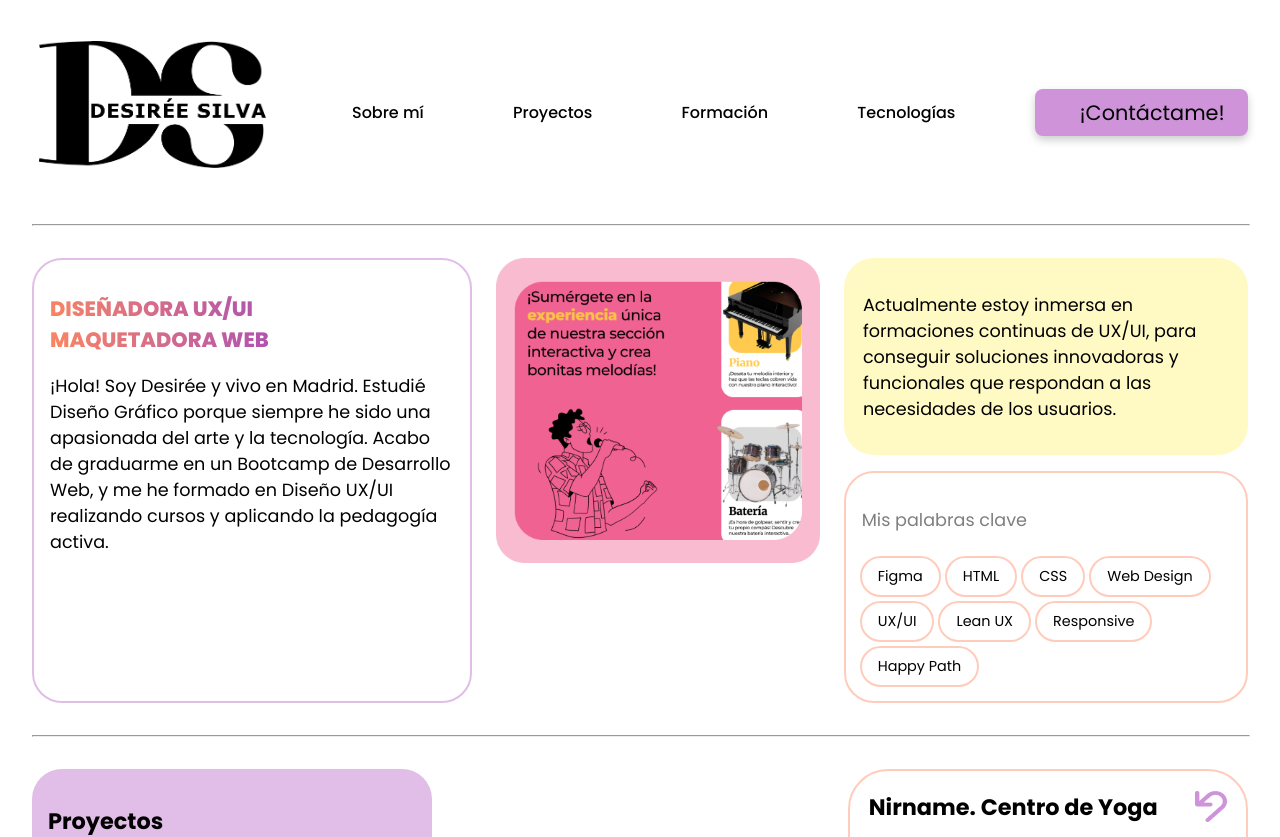
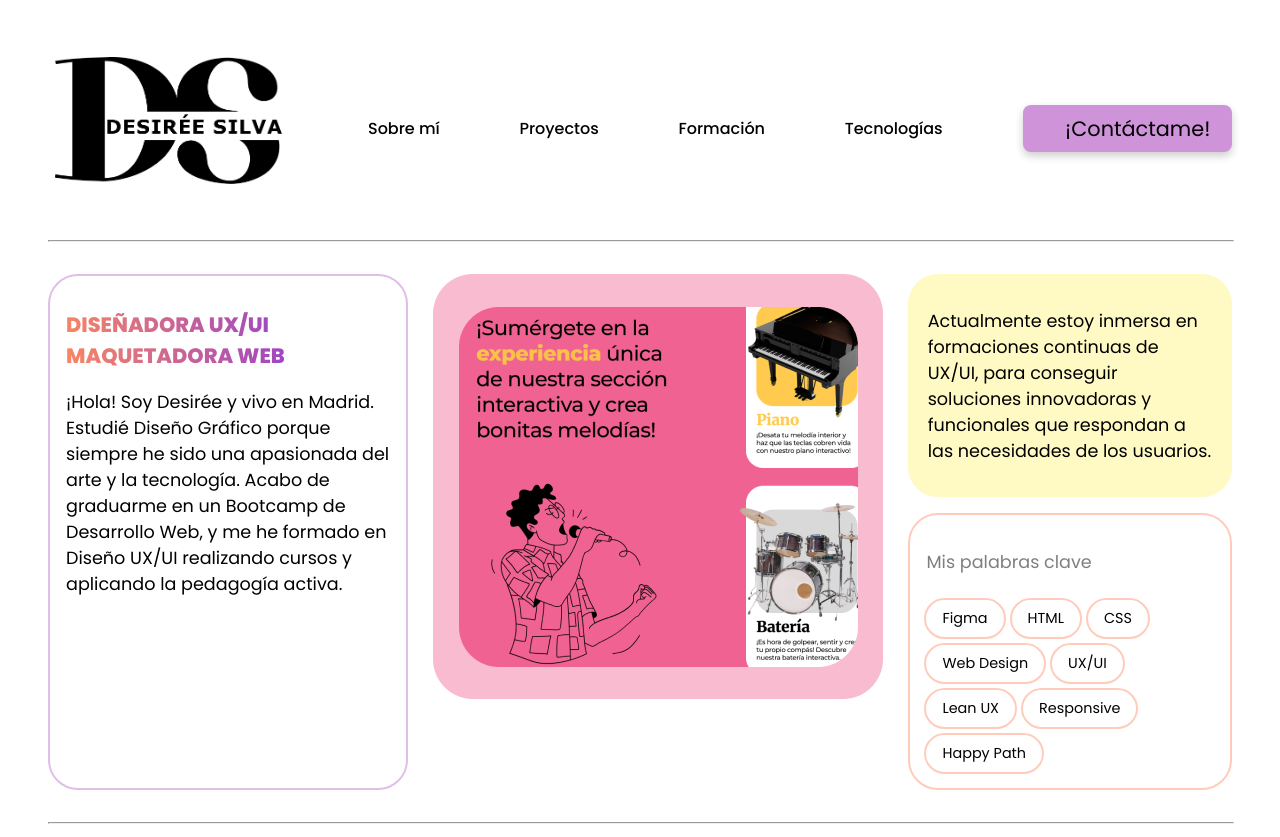
Before and after one commit to DesireeCSilva/portfolio-desireesilva, a Vue app: page / in a window 1280 px wide. Shown: the top 837 px of the page. Built offline with nearby package versions, Linux system fonts and the light colour scheme; some icons are missing; a web font is replaced by a local one.

Commit message:
changing design to 1920

```diff
--- a/src/App.vue
+++ b/src/App.vue
@@ -42,7 +42,7 @@ body {
   font-family: "Poppins", sans-serif;
   font-weight: 400;
   font-style: normal;
-  padding: 2rem;
+  padding: 3rem;
 
   .hr_portfolio {
     color: #CE93D8;
--- a/src/components/AppSummaryAlt.vue
+++ b/src/components/AppSummaryAlt.vue
@@ -85,14 +85,12 @@ onMounted(() => {
   justify-content: space-between;
   gap: 1.5rem;
 
-  &_left, &_center, &_right {
-    flex: 1;
-  }
 
   &_left {
     border: solid 2px #e1bee7;
     border-radius: 30px;
     padding: 1rem;
+    flex: 0.5;
 
     .gradient {
       font-size: 1.3rem;
@@ -108,7 +106,7 @@ onMounted(() => {
   }
 
   &_center {
-    flex: 0.8;
+    flex: 0.7;
     align-self: flex-start;
     display: flex;
     justify-content: center;
@@ -116,7 +114,7 @@ onMounted(() => {
 
     .carousel-image {
       display: none;
-      width: 100%;
+      width: auto;
       max-width: 100%;
       opacity: 0;
       transition: opacity 1s ease-in-out;
@@ -131,6 +129,8 @@ onMounted(() => {
   &_right {
     display: flex;
     flex-direction: column;
+    justify-content: space-between;
+    flex: 0.5;
 
     .above-right_section-01 {
       background-color: #fff9c4;
@@ -146,7 +146,7 @@ onMounted(() => {
     }
 
     .below-right_descriptions {
-      flex: 1;
+
       display: flex;
       flex-direction: column;
       justify-content: center;
```
